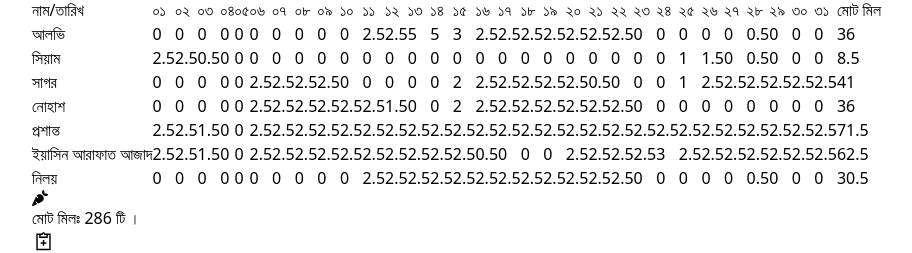
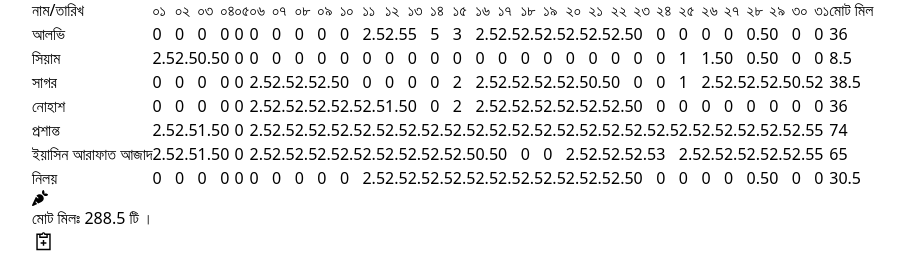
Before and after one commit to YasinArafatAjad/milly, a React (Vite) app: page /meal in a window 1280 px wide. Shown: the part 550-803 px from the top of the page, without its empty margins (32-944 px from the left). Built offline with nearby package versions, Linux system fonts and the light colour scheme.

Commit message:
Data Update

```diff
--- a/src/Component/BazarCost/BazarCost.jsx
+++ b/src/Component/BazarCost/BazarCost.jsx
@@ -74,7 +74,7 @@ const BazarCost = () => {
                             <tr>
                                 <td className="py-3 px-4 text-lg text-[#222] font-sans capitalize border-2">14</td>
                                 <td className="py-3 px-4 text-lg text-[#222] font-sans capitalize border-2">28/05/24</td>
-                                <td className="py-3 px-4 text-lg text-[#222] font-sans capitalize border-2 text-center"></td>
+                                <td className="py-3 px-4 text-lg text-[#222] font-sans capitalize border-2 text-center">265tk</td>
                             </tr>
                             <tr>
                                 <td className="py-3 px-4 text-lg text-[#222] font-sans capitalize border-2">15</td>
@@ -83,7 +83,7 @@ const BazarCost = () => {
                             </tr>
                         </table>
                         {/* summury of May */}
-                        <p className=" text-[#fcfdfd] flex gap-1 items-center mb-16"><GiReceiveMoney />মোট বাজার খরচঃ 6935 টাকা ।</p>
+                        <p className=" text-[#fcfdfd] flex gap-1 items-center mb-16"><GiReceiveMoney />মোট বাজার খরচঃ 7200 টাকা ।</p>
 
                         <h3 className="ms-4 mb-3 text-center text-[#fcfdfd] flex items-center gap-1"><LiaNotesMedicalSolid size={23}/> বাজার খরচ (এপ্রিল-২০২৪):</h3>
                         <table className="bazarCost_table text-left shadow-lg" border={0} cellPadding={0} cellSpacing={0}>
--- a/src/Component/BazarList/BazarList.jsx
+++ b/src/Component/BazarList/BazarList.jsx
@@ -94,7 +94,7 @@ const BazarList = () => {
                                 <td className="py-3 px-1 text-lg text-[#222] font-sans capitalize border-2">13</td>
                                 <td className="py-3 px-1 text-lg text-[#222] font-sans capitalize border-2">28/05/24</td>
                                 <td className="py-3 px-1 text-lg text-[#222] font-sans capitalize border-2  text-center">সাগর-নুহাশ</td>
-                                <td className="py-3 px-1 text-lg font-sans capitalize border-2 text-center font-bold text-red-500">Not...!</td>
+                                <td className="py-3 px-1 text-lg font-sans capitalize border-2 text-center font-bold text-green-700">Done</td>
                             </tr>
                             <tr>
                                 <td className="py-3 px-1 text-lg text-[#222] font-sans capitalize border-2">14</td>
--- a/src/Component/Meal/Meal.jsx
+++ b/src/Component/Meal/Meal.jsx
@@ -161,9 +161,9 @@ class Meal extends Component {
                                     <td className='uppercase bold text-lg border-2 py-3 px-1'>2.5</td>
                                     <td className='uppercase bold text-lg border-2 py-3 px-1'>2.5</td>
                                     <td className='uppercase bold text-lg border-2 py-3 px-1'>2.5</td>
-                                    <td className='uppercase bold text-lg border-2 py-3 px-1'>2.5</td>
-                                    <td className='uppercase bold text-lg border-2 py-3 px-1'>2.5</td>
-                                    <td className='uppercase bold text-lg border-2 py-3 px-1 bg-slate-400'>41</td>
+                                    <td className='uppercase bold text-lg border-2 py-3 px-1'>0.5</td>
+                                    <td className='uppercase bold text-lg border-2 py-3 px-1'>2</td>
+                                    <td className='uppercase bold text-lg border-2 py-3 px-1 bg-slate-400'>38.5</td>
                                 </tr>
                                 <tr>
                                     <td className='uppercase bold text-lg border-2 py-3 px-1 bg-gray-500'>নোহাশ</td>
@@ -232,8 +232,8 @@ class Meal extends Component {
                                     <td className='uppercase bold text-lg border-2 py-3 px-1'>2.5</td>
                                     <td className='uppercase bold text-lg border-2 py-3 px-1'>2.5</td>
                                     <td className='uppercase bold text-lg border-2 py-3 px-1'>2.5</td>
-                                    <td className='uppercase bold text-lg border-2 py-3 px-1'>2.5</td>
-                                    <td className='uppercase bold text-lg border-2 py-3 px-1 bg-slate-400'>71.5</td>
+                                    <td className='uppercase bold text-lg border-2 py-3 px-1'>5</td>
+                                    <td className='uppercase bold text-lg border-2 py-3 px-1 bg-slate-400'>74</td>
                                 </tr>
                                 <tr>
                                     <td className='uppercase bold text-lg border-2 py-3 px-1 bg-gray-500'>ইয়াসিন আরাফাত আজাদ</td>
@@ -267,8 +267,8 @@ class Meal extends Component {
                                     <td className='uppercase bold text-lg border-2 py-3 px-1'>2.5</td>
                                     <td className='uppercase bold text-lg border-2 py-3 px-1'>2.5</td>
                                     <td className='uppercase bold text-lg border-2 py-3 px-1'>2.5</td>
-                                    <td className='uppercase bold text-lg border-2 py-3 px-1'>2.5</td>
-                                    <td className='uppercase bold text-lg border-2 py-3 px-1 bg-slate-400'>62.5</td>
+                                    <td className='uppercase bold text-lg border-2 py-3 px-1'>5</td>
+                                    <td className='uppercase bold text-lg border-2 py-3 px-1 bg-slate-400'>65</td>
                                 </tr>
                                 <tr>
                                     <td className='uppercase bold text-lg border-2 py-3 px-1 bg-gray-500'>নিলয়</td>
@@ -307,7 +307,7 @@ class Meal extends Component {
                                 </tr>
                             </table>
                             {/* summury of May */}
-                            <p className=" text-[#fcfdfd] flex gap-1 items-center"><FaCarrot />মোট মিলঃ 286 টি ।</p>
+                            <p className=" text-[#fcfdfd] flex gap-1 items-center"><FaCarrot />মোট মিলঃ 288.5 টি ।</p>
 
                             <h3 className="ms-4 mb-3 text-center text-[#fcfdfd] flex items-center gap-1"><LiaNotesMedicalSolid size={23}/> মিলের হিসাব (এপ্রিল-২০২৪):</h3>
                             <table border={0} cellPadding={0} cellSpacing={0} className=' meal_table text-center shadow-xl w-[80vw]'>
--- a/src/Component/Summury/Summury.jsx
+++ b/src/Component/Summury/Summury.jsx
@@ -34,14 +34,14 @@ console.log(result);
             <section id="summury" className="py-20 bg-[#e35959]">
                 <h1 className="heading text-center text-white text-2xl mb-4 underline">Summury of April-May (2024)</h1>
                 <div className="summury_May text-center text-lg text-[#1f2937]">
-                    <p className="text-xl">বাজার খরচঃ <span className="BazarC">1490+6935</span> টাকা</p>
-                    <p className="text-xl">মোট বাজার খরচঃ 8425 টাকা</p>
+                    <p className="text-xl">বাজার খরচঃ <span className="BazarC">1490+7200</span> টাকা</p>
+                    <p className="text-xl">মোট বাজার খরচঃ 8690 টাকা</p>
                     <p className="text-xl">বাড়তি খরচঃ 1950 টাকা</p>
-                    <p className="text-xl">মোট মিলঃ 52+286 = 338
+                    <p className="text-xl">মোট মিলঃ 52+288.5 = 340.5
                     </p>
                     <br />
-                    <p className="text-xl">মোট জমাঃ 10,400 টাকা</p>
-                    <p className="text-xl">মোট খরচঃ 10,375 টাকা</p>
+                    <p className="text-xl">মোট জমাঃ 10,700 টাকা</p>
+                    <p className="text-xl">মোট খরচঃ 10,640 টাকা</p>
                     <br />
                     <p className="text-xl">হ্যান্ড-ক্যাশঃ 25 টাকা</p>
                     <p className="text-xl">মিল রেটঃ -</p>
```
Also changed, not shown: src/Component/Lenden/Lenden.jsx (+5 -5 lines).
